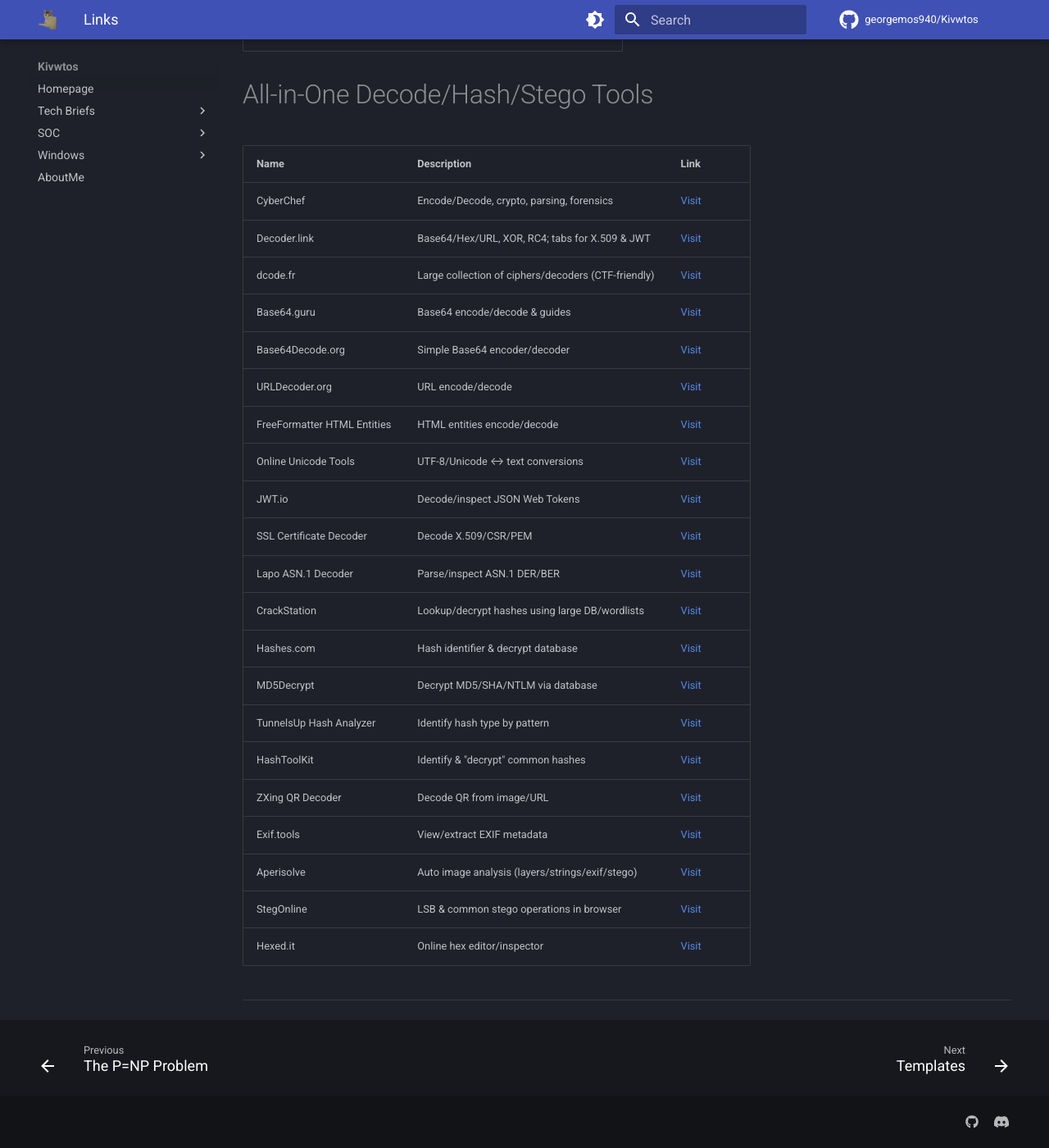
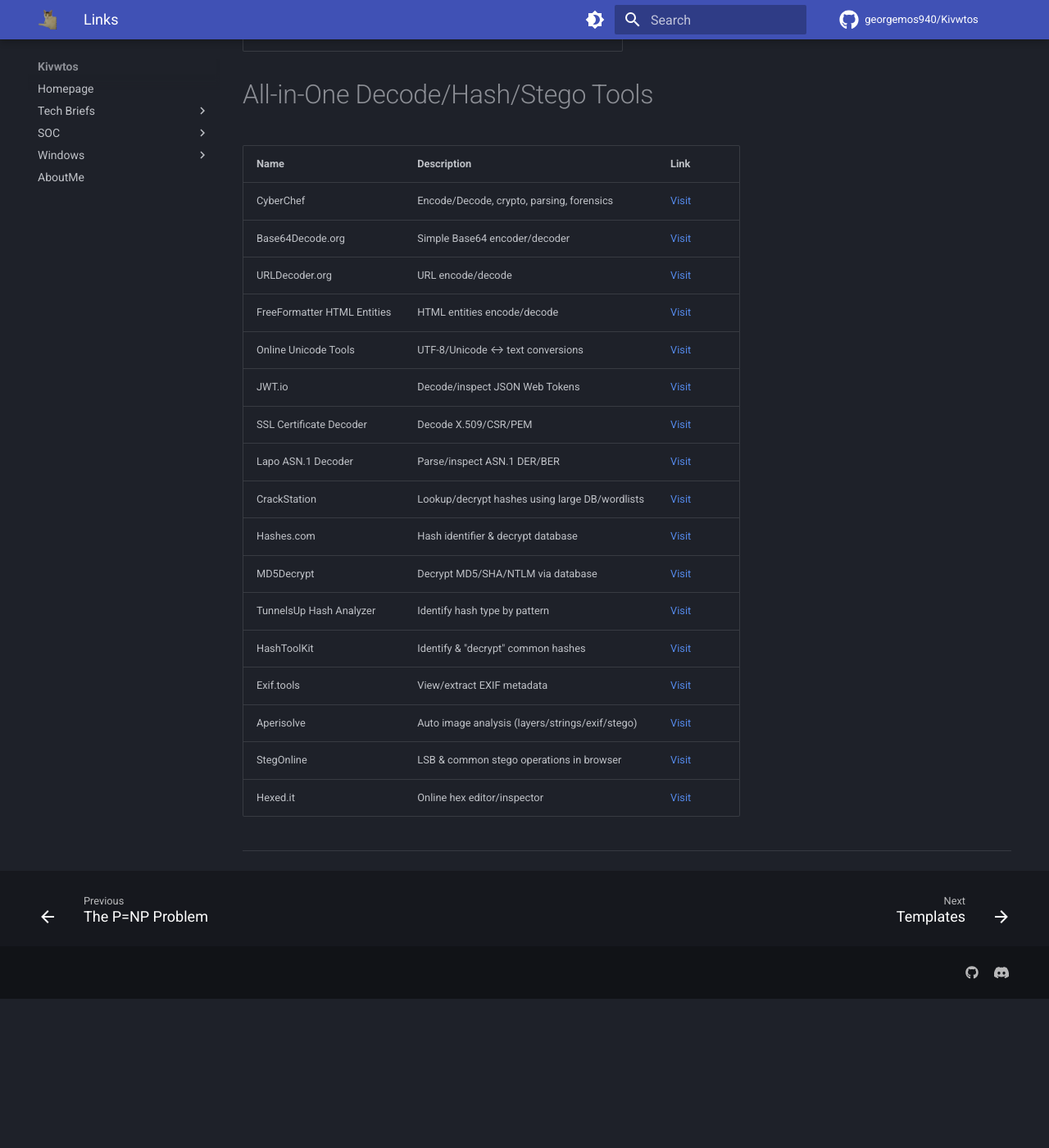
Before and after one commit to georgemos940/Kivwtos, an MkDocs documentation site: the page built from docs/soc/links.md, in a window 1280 px wide and 1400 px high, scrolled down 3312 px. Shown: the whole window at 82% size. Built offline with MkDocs 1.6.1 and Material for MkDocs 9.7.7, drawn with Linux system fonts in a browser that asks for light colours; comment, search, counter and statistics services are not loaded; after the commit the page ends 4530 px from its top, so only the background shows below that.

Commit message:
Update links.md

```diff
--- a/docs/soc/links.md
+++ b/docs/soc/links.md
@@ -96,9 +96,6 @@
 | Name                        | Description                                         | Link                                                         |
 | --------------------------- | --------------------------------------------------- | ------------------------------------------------------------ |
 | CyberChef                   | Encode/Decode, crypto, parsing, forensics           | [Visit](https://gchq.github.io/CyberChef/)                   |
-| Decoder.link                | Base64/Hex/URL, XOR, RC4; tabs for X.509 & JWT      | [Visit](https://decoder.link/)                               |
-| dcode.fr                    | Large collection of ciphers/decoders (CTF-friendly) | [Visit](https://www.dcode.fr/)                               |
-| Base64.guru                 | Base64 encode/decode & guides                       | [Visit](https://base64.guru/)                                |
 | Base64Decode.org            | Simple Base64 encoder/decoder                       | [Visit](https://www.base64decode.org/)                       |
 | URLDecoder.org              | URL encode/decode                                   | [Visit](https://urldecoder.org/)                             |
 | FreeFormatter HTML Entities | HTML entities encode/decode                         | [Visit](https://www.freeformatter.com/html-escape.html)      |
@@ -110,8 +107,7 @@
 | Hashes.com                  | Hash identifier & decrypt database                  | [Visit](https://hashes.com/en/decrypt/hash)                  |
 | MD5Decrypt                  | Decrypt MD5/SHA/NTLM via database                   | [Visit](https://md5decrypt.net/en/)                          |
 | TunnelsUp Hash Analyzer     | Identify hash type by pattern                       | [Visit](https://www.tunnelsup.com/hash-analyzer/)            |
-| HashToolKit                 | Identify & "decrypt" common hashes                  | [Visit](https://hashtoolkit.com/)                            |
-| ZXing QR Decoder            | Decode QR from image/URL                            | [Visit](https://zxing.org/w/decode.jspx)                     |
+| HashToolKit                 | Identify & "decrypt" common hashes                  | [Visit](https://hashtoolkit.com/)                            |                   |
 | Exif.tools                  | View/extract EXIF metadata                          | [Visit](https://exif.tools/)                                 |
 | Aperisolve                  | Auto image analysis (layers/strings/exif/stego)     | [Visit](https://www.aperisolve.com/)                         |
 | StegOnline                  | LSB & common stego operations in browser            | [Visit](https://stegonline.georgeom.net/)                    |
```
